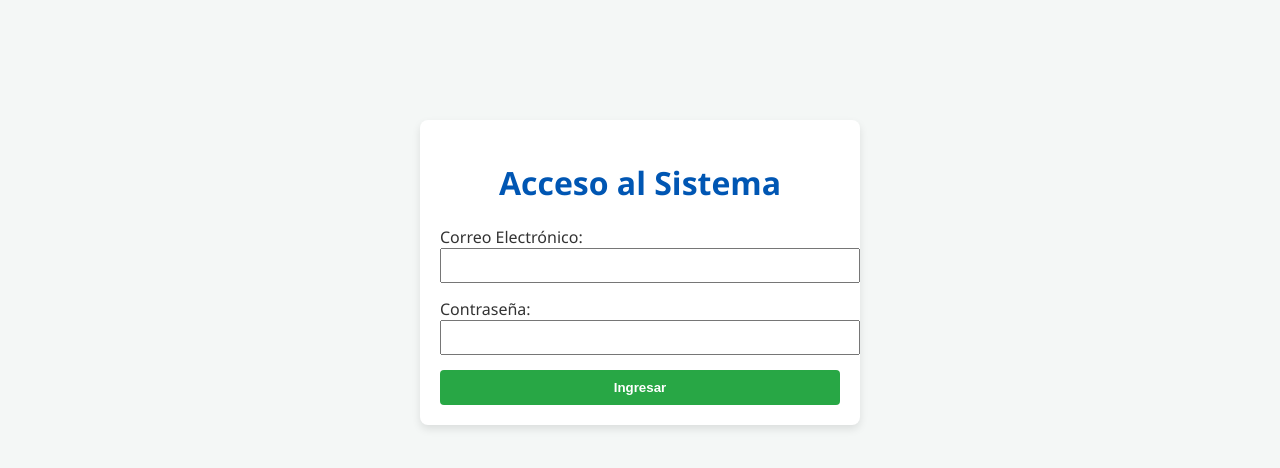
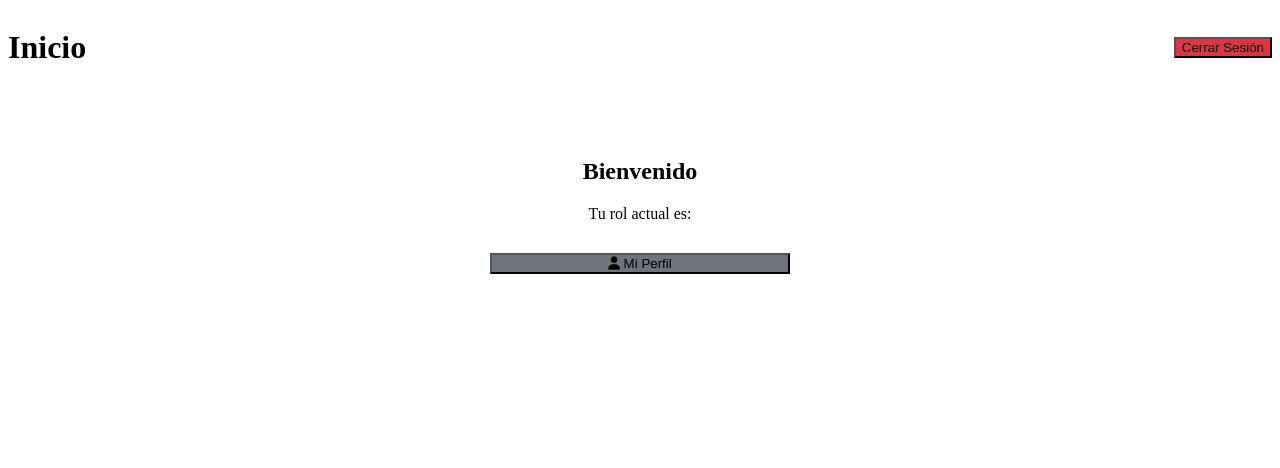
Before and after one commit to Mayckol2005/FullStack-III-Frontend, a React (Vite) app in the folder frontend-colegio-react/: page /home in a window 1280 px wide. Before the commit this address led to /login. Shown: the top 468 px of the page. Built offline with nearby package versions, Linux system fonts and the light colour scheme; sample sign-in values are in the browser's storage.

Commit message:
Login - User | Modificados

```diff
--- a/frontend-colegio-react/src/App.jsx
+++ b/frontend-colegio-react/src/App.jsx
@@ -1,30 +1,48 @@
-import { BrowserRouter, Routes, Route, Navigate } from 'react-router-dom';
-import './styles/estilos.css';
-
+import { BrowserRouter as Router, Routes, Route, Navigate } from 'react-router-dom';
 import Login from './pages/Login';
 import Usuarios from './pages/Usuarios';
-import RutaProtegida from './components/RutaProtegida'; // <-- 1. Importamos el guardia
+import Home from './pages/Home';
+
+// Componente para proteger rutas de administrador
+const RutaAdmin = ({ children }) => {
+    const token = localStorage.getItem('token_colegio');
+    const rol = localStorage.getItem('usuario_rol');
+
+    if (!token) return <Navigate to="/login" />;
+    if (rol !== 'ADMINISTRADOR') return <Navigate to="/home" />; // Si no es admin, lo manda a la home
+    return children;
+};
+
+// Componente para proteger la Home (cualquier usuario logueado)
+const RutaPrivada = ({ children }) => {
+    const token = localStorage.getItem('token_colegio');
+    if (!token) return <Navigate to="/login" />;
+    return children;
+};
 
 function App() {
     return (
-    <BrowserRouter>
+        <Router>
             <Routes>
                 <Route path="/login" element={<Login />} />
 
-        {/* 2. Envolvemos la ruta de usuarios con el guardia y le decimos que exija ser ADMIN */}
-        <Route
-          path="/usuarios"
-          element={
-            <RutaProtegida rolRequerido="ADMINISTRADOR">
+                {/* Página principal para TODOS los que inicien sesión */}
+                <Route path="/home" element={
+                    <RutaPrivada>
+                        <Home />
+                    </RutaPrivada>
+                } />
+
+                {/* Solo accesible por el ADMINISTRADOR */}
+                <Route path="/usuarios" element={
+                    <RutaAdmin>
                         <Usuarios />
-            </RutaProtegida>
-          }
-        />
+                    </RutaAdmin>
+                } />
 
-        <Route path="/" element={<Navigate to="/login" replace />} />
-        <Route path="*" element={<Navigate to="/login" replace />} />
+                <Route path="/" element={<Navigate to="/login" />} />
             </Routes>
-    </BrowserRouter>
+        </Router>
     );
 }
 
--- /dev/null
+++ b/frontend-colegio-react/src/pages/Home.jsx
@@ -0,0 +1,43 @@
+import { useNavigate } from 'react-router-dom';
+
+function Home() {
+    const navigate = useNavigate();
+    const rol = localStorage.getItem('usuario_rol');
+
+    const handleCerrarSesion = () => {
+        localStorage.clear();
+        navigate('/login');
+    };
+
+    return (
+        <div className="contenedor">
+            <div style={{ display: 'flex', justifyContent: 'space-between', alignItems: 'center' }}>
+                <h1>Inicio</h1>
+                <button onClick={handleCerrarSesion} className="btn" style={{ backgroundColor: '#dc3545' }}>
+                    Cerrar Sesión
+                </button>
+            </div>
+
+            <div style={{ textAlign: 'center', padding: '50px 0' }}>
+                <h2>Bienvenido</h2>
+                <p>Tu rol actual es: <strong>{rol}</strong></p>
+
+                <div style={{ marginTop: '30px', display: 'flex', flexDirection: 'column', gap: '15px', alignItems: 'center' }}>
+
+                    {/* SOLO EL ADMIN VE ESTO */}
+                    {rol === 'ADMINISTRADOR' && (
+                        <button onClick={() => navigate('/usuarios')} className="btn" style={{ width: '300px' }}>
+                            <i className="fas fa-users-cog"></i> Gestión de Usuarios
+                        </button>
+                    )}
+
+                    <button className="btn" style={{ width: '300px', backgroundColor: '#6c757d' }}>
+                        <i className="fas fa-user"></i> Mi Perfil
+                    </button>
+                </div>
+            </div>
+        </div>
+    );
+}
+
+export default Home;
--- a/frontend-colegio-react/src/pages/Login.jsx
+++ b/frontend-colegio-react/src/pages/Login.jsx
@@ -1,65 +1,64 @@
 import { useState } from 'react';
 import { useNavigate } from 'react-router-dom';
+// Corregimos la importación para usar el nombre exacto de tu función
 import { iniciarSesion } from '../services/authService';
 
 function Login() {
-    // Estados para los inputs
-    const [email, setEmail] = useState('');
-    const [password, setPassword] = useState('');
-    const [error, setError] = useState(false);
-
+    const [credenciales, setCredenciales] = useState({ email: '', password: '' });
+    const [error, setError] = useState(null);
     const navigate = useNavigate();
 
-    const manejarEnvio = async (e) => {
-    e.preventDefault();
-    setError(false);
+    const handleChange = (e) => {
+        setCredenciales({ ...credenciales, [e.target.name]: e.target.value });
+    };
 
-    try {
-        const datos = await iniciarSesion(email, password);
+    const handleSubmit = async (e) => {
+        e.preventDefault();
+        setError(null);
+        try {
+            // Pasamos el email y la contraseña separados, tal como lo pide tu authService.js
+            const data = await iniciarSesion(credenciales.email, credenciales.password);
 
-        // GUARDAMOS AMBOS DATOS:
-        localStorage.setItem('token_colegio', datos.token);
-        localStorage.setItem('usuario_rol', datos.rol);
+            if (data && data.token) {
+                localStorage.setItem('token_colegio', data.token);
+                // Asegúrate de que tu backend esté enviando el 'rol' junto con el token
+                localStorage.setItem('usuario_rol', data.rol);
 
-        navigate('/usuarios');
-    } catch (err) {
-        setError(true);
-    }
-};
+                // Redirección forzada a la página principal
+                navigate('/home');
+            } else {
+                setError("Credenciales incorrectas");
+            }
+        } catch (err) {
+            setError("Error al conectar con el servidor o credenciales inválidas");
+        }
+    };
 
     return (
-        <div className="contenedor" style={{ maxWidth: '400px', marginTop: '100px' }}>
-            <h1 style={{ textAlign: 'center' }}>Acceso al Sistema</h1>
-
-            <form onSubmit={manejarEnvio}>
-                <div style={{ marginBottom: '15px' }}>
-                    <label>Correo Electrónico:</label>
+        <div className="contenedor">
+            <div style={{ maxWidth: '400px', margin: 'auto', textAlign: 'center', padding: '40px 0' }}>
+                <h1>Iniciar Sesión</h1>
+                <form onSubmit={handleSubmit} style={{ display: 'flex', flexDirection: 'column', gap: '15px' }}>
                     <input
                         type="email"
-                        value={email}
-                        onChange={(e) => setEmail(e.target.value)}
-                        style={{ width: '100%', padding: '8px' }}
+                        name="email"
+                        placeholder="Correo"
+                        onChange={handleChange}
                         required
+                        className="input-form"
                     />
-                </div>
-                <div style={{ marginBottom: '15px' }}>
-                    <label>Contraseña:</label>
                     <input
                         type="password"
-                        value={password}
-                        onChange={(e) => setPassword(e.target.value)}
-                        style={{ width: '100%', padding: '8px' }}
+                        name="password"
+                        placeholder="Clave"
+                        onChange={handleChange}
                         required
+                        className="input-form"
                     />
-                </div>
-                <button type="submit" className="btn" style={{ width: '100%' }}>Ingresar</button>
-            </form>
-
-            {error && (
-                <p style={{ color: 'red', textAlign: 'center', marginTop: '10px' }}>
-                    Credenciales incorrectas.
-                </p>
-            )}
+                    {error && <p style={{ color: 'red' }}>{error}</p>}
+                    <button type="submit" className="btn">Entrar</button>
+                </form>
+            </div>
         </div>
     );
 }
--- a/frontend-colegio-react/src/pages/Usuarios.jsx
+++ b/frontend-colegio-react/src/pages/Usuarios.jsx
@@ -9,9 +9,7 @@ function Usuarios() {
     const [nuevoUsuario, setNuevoUsuario] = useState({ rut: '', nombre: '', email: '', password: '', rol: '' });
     const navigate = useNavigate();
 
-    useEffect(() => {
-        cargarDatos();
-    }, []);
+    useEffect(() => { cargarDatos(); }, []);
 
     const cargarDatos = async () => {
         const data = await obtenerUsuarios();
@@ -19,8 +17,7 @@ function Usuarios() {
     };
 
     const handleCerrarSesion = () => {
-        localStorage.removeItem('token_colegio');
-        localStorage.removeItem('usuario_rol');
+        localStorage.clear();
         navigate('/login');
     };
 
@@ -35,82 +32,55 @@ function Usuarios() {
     };
 
     const guardarCambios = async (id) => {
-        if (window.confirm("¿Deseas confirmar los cambios realizados?")) {
+        if (window.confirm("¿Confirmar cambios?")) {
             const datosAEnviar = { ...tempData };
             delete datosAEnviar.password;
-
-            const exito = await actualizarUsuarioBD(id, datosAEnviar);
-            if (exito) {
-                alert("Usuario actualizado");
+            if (await actualizarUsuarioBD(id, datosAEnviar)) {
                 setEditandoId(null);
                 cargarDatos();
             }
-        } else {
-            cancelarEdicion();
-        }
-    };
-
-    const borrarUsuario = async (id) => {
-        if (window.confirm("¿Seguro que deseas eliminarlo?")) {
-            await eliminarUsuarioBD(id);
-            cargarDatos();
         }
     };
 
     return (
-        <div className="contenedor" style={{ maxWidth: '1100px', width: '95%', margin: '0 auto' }}>
-            {/* Ajuste 1: Forzamos que el recuadro blanco sea más ancho para que quepa todo */}
-
-            <div style={{ display: 'flex', justifyContent: 'space-between', alignItems: 'center', marginBottom: '15px' }}>
-                <h1 style={{ margin: 0 }}>Gestión de Usuarios</h1>
-                <button
-                    onClick={handleCerrarSesion}
-                    className="btn"
-                    style={{
-                        backgroundColor: '#dc3545',
-                        color: 'white',
-                        padding: '8px 15px',
-                        cursor: 'pointer',
-                        border: 'none',
-                        borderRadius: '5px'
-                    }}
-                >
-                    <i className="fas fa-sign-out-alt" style={{marginRight: '8px'}}></i>
-                    Cerrar Sesión
-                </button>
+        <div className="contenedor" style={{ maxWidth: '1200px' }}>
+            <div style={{ display: 'flex', justifyContent: 'space-between', alignItems: 'center', marginBottom: '20px' }}>
+                <h1>Gestión de Usuarios</h1>
+                <div style={{ display: 'flex', gap: '10px' }}>
+                    <button onClick={() => navigate('/home')} className="btn" style={{ backgroundColor: '#6c757d' }}>Volver</button>
+                    <button onClick={handleCerrarSesion} className="btn" style={{ backgroundColor: '#dc3545' }}>Salir</button>
+                </div>
             </div>
 
-            <h2>Registrar Nuevo Usuario</h2>
-            <form className="formulario-usuario" style={{ display: 'flex', flexWrap: 'wrap', gap: '15px', marginBottom: '30px' }}
-                  onSubmit={async (e) => { e.preventDefault(); await crearUsuario(nuevoUsuario); cargarDatos(); }}>
-                <input type="text" placeholder="RUT" onChange={e => setNuevoUsuario({...nuevoUsuario, rut: e.target.value})} required style={{ flex: '1', minWidth: '120px' }} />
-                <input type="text" placeholder="Nombre" onChange={e => setNuevoUsuario({...nuevoUsuario, nombre: e.target.value})} required style={{ flex: '1', minWidth: '150px' }} />
-                <input type="email" placeholder="Email" onChange={e => setNuevoUsuario({...nuevoUsuario, email: e.target.value})} required style={{ flex: '1', minWidth: '180px' }} />
-                <input type="password" placeholder="Pass" onChange={e => setNuevoUsuario({...nuevoUsuario, password: e.target.value})} required style={{ flex: '1', minWidth: '120px' }} />
-                <select onChange={e => setNuevoUsuario({...nuevoUsuario, rol: e.target.value})} required style={{ flex: '1', minWidth: '130px' }}>
+            <form onSubmit={async (e) => { e.preventDefault(); await crearUsuario(nuevoUsuario); cargarDatos(); }}
+                  style={{ display: 'flex', gap: '10px', marginBottom: '30px', flexWrap: 'wrap' }}>
+                <input type="text" placeholder="RUT" onChange={e => setNuevoUsuario({...nuevoUsuario, rut: e.target.value})} required className="input-form" style={{flex: 1}}/>
+                <input type="text" placeholder="Nombre" onChange={e => setNuevoUsuario({...nuevoUsuario, nombre: e.target.value})} required className="input-form" style={{flex: 1}}/>
+                <input type="email" placeholder="Email" onChange={e => setNuevoUsuario({...nuevoUsuario, email: e.target.value})} required className="input-form" style={{flex: 1}}/>
+
+                {/* CAMBIO 1: "Pass" cambiado por "Contraseña" */}
+                <input type="password" placeholder="Contraseña" onChange={e => setNuevoUsuario({...nuevoUsuario, password: e.target.value})} required className="input-form" style={{flex: 1}}/>
+
+                {/* CAMBIO 2: Agregada la opción "Rol..." por defecto y en blanco */}
+                <select onChange={e => setNuevoUsuario({...nuevoUsuario, rol: e.target.value})} required className="input-form">
                     <option value="">Rol...</option>
-                    <option value="ADMINISTRADOR">Admin</option>
-                    <option value="PROFESOR">Profesor</option>
-                    <option value="ALUMNO">Alumno</option>
+                    <option value="ADMINISTRADOR">ADMINISTRADOR</option>
+                    <option value="PROFESOR">PROFESOR</option>
+                    <option value="ALUMNO">ALUMNO</option>
                 </select>
+
                 <button type="submit" className="btn">Guardar</button>
             </form>
 
-            <h2>Lista de Usuarios</h2>
-
-            {/* Ajuste 2: Contenedor responsivo para la tabla. Si la pantalla es muy chica, se podrá scrollear hacia los lados sin romper la página */}
-            <div style={{ overflowX: 'auto', marginTop: '10px', backgroundColor: '#fff', borderRadius: '8px' }}>
-                <table style={{ width: '100%', borderCollapse: 'collapse', minWidth: '900px' }}>
+            <div style={{ overflowX: 'auto' }}>
+                <table style={{ width: '100%', borderCollapse: 'collapse' }}>
                     <thead>
-                        {/* Ajuste 3: whiteSpace: 'nowrap' evita que el texto se corte en dos líneas */}
-                        <tr style={{ whiteSpace: 'nowrap' }}>
-                            <th style={{ padding: '12px 15px', textAlign: 'left' }}>Acciones</th>
-                            <th style={{ padding: '12px 15px', textAlign: 'left' }}>ID</th>
-                            <th style={{ padding: '12px 15px', textAlign: 'left' }}>RUT</th>
-                            <th style={{ padding: '12px 15px', textAlign: 'left' }}>Nombre</th>
-                            <th style={{ padding: '12px 15px', textAlign: 'left' }}>Email</th>
-                            <th style={{ padding: '12px 15px', textAlign: 'left' }}>Contraseña</th>
-                            <th style={{ padding: '12px 15px', textAlign: 'left' }}>Rol</th>
+                        <tr style={{ borderBottom: '2px solid #ccc', textAlign: 'left' }}>
+                            <th style={{ padding: '12px' }}>Acciones</th>
+                            <th style={{ padding: '12px' }}>RUT</th>
+                            <th style={{ padding: '12px' }}>Nombre</th>
+                            <th style={{ padding: '12px' }}>Email</th>
+                            <th style={{ padding: '12px' }}>Rol</th>
                         </tr>
                     </thead>
                     <tbody>
@@ -118,27 +88,16 @@ function Usuarios() {
                             <tr key={u.id} style={{ borderBottom: '1px solid #eee' }}>
                                 {editandoId === u.id ? (
                                     <>
-                                        <td style={{ padding: '12px 15px', whiteSpace: 'nowrap' }}>
-                                            <button onClick={() => guardarCambios(u.id)} className="btn-icon" style={{ marginRight: '15px' }}><i className="fas fa-check" style={{color:'green'}}></i></button>
-                                            <button onClick={cancelarEdicion} className="btn-icon"><i className="fas fa-times" style={{color:'red'}}></i></button>
+                                        <td style={{ padding: '12px' }}>
+                                            <button onClick={() => guardarCambios(u.id)} className="btn-icon" style={{marginRight: '15px'}}><i className="fas fa-check" style={{color: 'green'}}></i></button>
+                                            <button onClick={cancelarEdicion} className="btn-icon"><i className="fas fa-times" style={{color: 'red'}}></i></button>
                                         </td>
-                                        <td style={{ padding: '12px 15px' }}>{u.id}</td>
-                                        <td style={{ padding: '12px 15px' }}>
-                                            <input
-                                                value={tempData.rut}
-                                                disabled
-                                                style={{ backgroundColor: '#e9ecef', cursor: 'not-allowed', color: '#666', padding: '8px', width: '120px', boxSizing: 'border-box' }}
-                                                title="El RUT no se puede modificar"
-                                            />
-                                        </td>
-                                        <td style={{ padding: '12px 15px' }}><input value={tempData.nombre} onChange={e => setTempData({...tempData, nombre: e.target.value})} style={{ padding: '8px', width: '100%', minWidth: '150px', boxSizing: 'border-box' }} /></td>
-                                        <td style={{ padding: '12px 15px' }}><input type="email" value={tempData.email} onChange={e => setTempData({...tempData, email: e.target.value})} style={{ padding: '8px', width: '100%', minWidth: '180px', boxSizing: 'border-box' }} /></td>
-                                        <td style={{ padding: '12px 15px', whiteSpace: 'nowrap' }}>
-                                            <span style={{ color: '#999', fontStyle: 'italic', fontSize: '0.9em' }}>Protegida</span>
-                                        </td>
-                                        <td style={{ padding: '12px 15px' }}>
-                                            <select value={tempData.rol} onChange={e => setTempData({...tempData, rol: e.target.value})} style={{ padding: '8px' }}>
-                                                <option value="ADMINISTRADOR">ADMIN</option>
+                                        <td style={{ padding: '12px' }}>{u.rut}</td>
+                                        <td style={{ padding: '12px' }}><input value={tempData.nombre} onChange={e => setTempData({...tempData, nombre: e.target.value})} className="input-form" /></td>
+                                        <td style={{ padding: '12px' }}><input value={tempData.email} onChange={e => setTempData({...tempData, email: e.target.value})} className="input-form" /></td>
+                                        <td style={{ padding: '12px' }}>
+                                            <select value={tempData.rol} onChange={e => setTempData({...tempData, rol: e.target.value})} className="input-form">
+                                                <option value="ADMINISTRADOR">ADMINISTRADOR</option>
                                                 <option value="PROFESOR">PROFESOR</option>
                                                 <option value="ALUMNO">ALUMNO</option>
                                             </select>
@@ -146,16 +105,14 @@ function Usuarios() {
                                     </>
                                 ) : (
                                     <>
-                                        <td className="acciones-cell" style={{ padding: '12px 15px', whiteSpace: 'nowrap' }}>
-                                            <button onClick={() => iniciarEdicion(u)} className="btn-icon btn-edit" style={{ marginRight: '15px' }}><i className="fas fa-pencil-alt"></i></button>
-                                            <button onClick={() => borrarUsuario(u.id)} className="btn-icon btn-delete"><i className="fas fa-trash"></i></button>
+                                        <td style={{ padding: '12px' }}>
+                                            <button onClick={() => iniciarEdicion(u)} className="btn-icon" style={{marginRight: '15px'}}><i className="fas fa-pencil-alt"></i></button>
+                                            <button onClick={async () => { if(window.confirm("¿Eliminar?")) { await eliminarUsuarioBD(u.id); cargarDatos(); } }} className="btn-icon"><i className="fas fa-trash"></i></button>
                                         </td>
-                                        <td style={{ padding: '12px 15px' }}>{u.id}</td>
-                                        <td style={{ padding: '12px 15px', whiteSpace: 'nowrap' }}>{u.rut}</td>
-                                        <td style={{ padding: '12px 15px', whiteSpace: 'nowrap' }}>{u.nombre}</td>
-                                        <td style={{ padding: '12px 15px', whiteSpace: 'nowrap' }}>{u.email}</td>
-                                        <td style={{ padding: '12px 15px' }}>••••••••</td>
-                                        <td style={{ padding: '12px 15px', whiteSpace: 'nowrap' }}><strong>{u.rol}</strong></td>
+                                        <td style={{ padding: '12px' }}>{u.rut}</td>
+                                        <td style={{ padding: '12px' }}>{u.nombre}</td>
+                                        <td style={{ padding: '12px' }}>{u.email}</td>
+                                        <td style={{ padding: '12px' }}><strong>{u.rol}</strong></td>
                                     </>
                                 )}
                             </tr>
```
Lines whose indentation alone changed are shown as unchanged.
